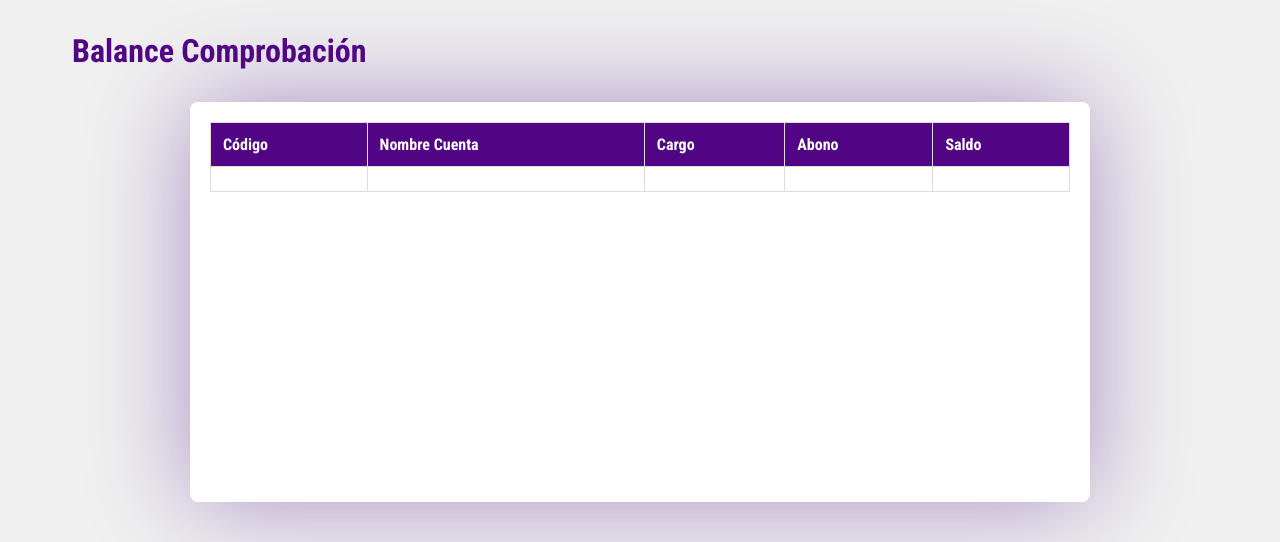
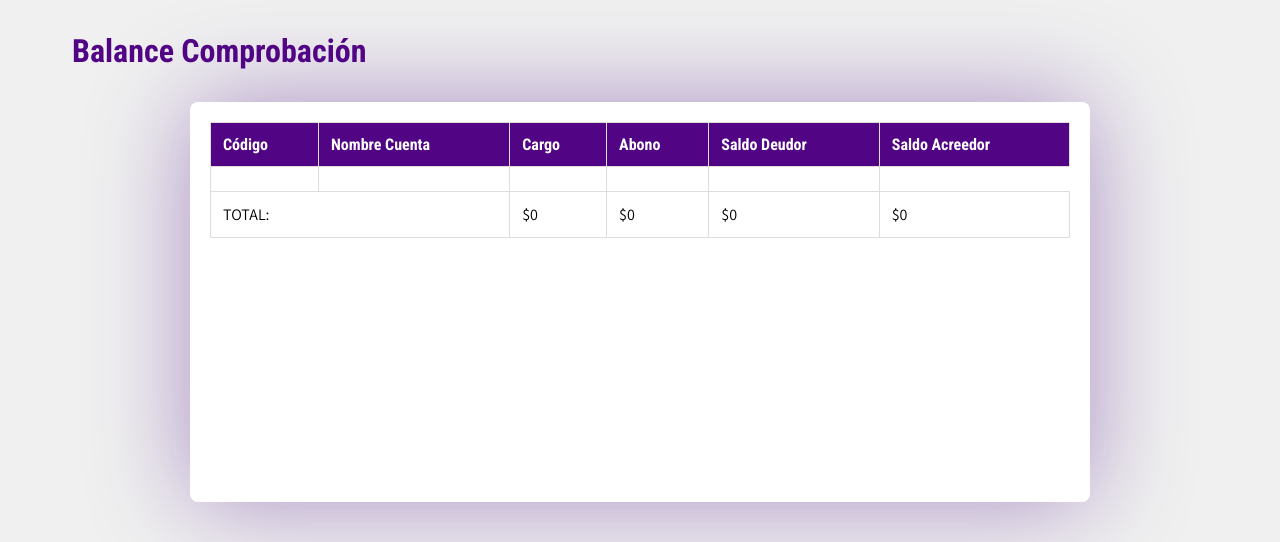
Before and after one commit to kenetcode/accounting-software, a Django app: template accounting/templates/balanceComprobacion.html in a window 1280 px wide. Shown: the part 100-642 px from the top of the page. Run offline with Django 3.2, Linux system fonts and the light colour scheme; the template is opened without the code that fills it, so the values that code supplies are empty.

Commit message:
Se añadio cambios a la pantalla de balanceDeComprobacion

```diff
--- a/accounting/static/css/estadosFinancieros.css
+++ b/accounting/static/css/estadosFinancieros.css
@@ -77,8 +77,6 @@ body {
     background-color: var(--secondary-color);
     color: var(--white);
     font-family: var(--secondary-font);
-    position: sticky;
-    top: 0;
 }
 
 .libro-mayor-table tr:nth-child(even) {
--- a/accounting/static/js/balanceComprobacion.js
+++ b/accounting/static/js/balanceComprobacion.js
@@ -1,4 +1,9 @@
 // Función para obtener y procesar transacciones del endpoint de balance de comprobación
+let totalCargos = 0;
+let totalAbonos = 0;
+let totalDeudor = 0;
+let totalAcreedor = 0;
+
 async function procesarTransacciones() {
     try {
         // Obtener datos del endpoint de Django
@@ -30,16 +35,41 @@ function renderResultados(resultados) {
     tablaResultados.innerHTML = ""; // Limpiar resultados anteriores
 
     resultados.forEach(resultado => {
+        let saldoDeudor = 0;
+        let saldoAcreedor = 0;
+        let color = 'blue';
+        if(resultado.TotalCargos > resultado.TotalAbonos){
+            saldoDeudor = resultado.TotalCargos - resultado.TotalAbonos;
+        }else if(resultado.TotalCargos < resultado.TotalAbonos){
+            saldoAcreedor = resultado.TotalAbonos - resultado.TotalCargos;
+        }
+        if(resultado.Codigo.length < 5){
+            totalCargos += resultado.TotalCargos;
+            totalAbonos += resultado.TotalAbonos;
+            totalDeudor += saldoDeudor;
+            totalAcreedor += saldoAcreedor;
+            color = 'black';
+        }
         const fila = document.createElement('tr');
         fila.innerHTML = `
             <td>${resultado.Codigo}</td>
             <td>${resultado.NombreCuenta}</td>
-            <td>${resultado.TotalCargos.toFixed(2)}</td>
-            <td>${resultado.TotalAbonos.toFixed(2)}</td>
-            <td>${resultado.saldo.toFixed(2)}</td>
+            <td>$${resultado.TotalCargos.toFixed(2)}</td>
+            <td>$${resultado.TotalAbonos.toFixed(2)}</td>
+            <td>$${saldoDeudor.toFixed(2)}</td>
+            <td>$${saldoAcreedor.toFixed(2)}</td>
         `;
+        fila.style.color = color;
         tablaResultados.appendChild(fila);
     });
+    colocarTabla();
+}
+
+function colocarTabla() {
+    document.getElementById('total-cargo').textContent = `$${totalCargos.toFixed(2)}`;
+    document.getElementById('total-abono').textContent = `$${totalAbonos.toFixed(2)}`;
+    document.getElementById('total-deudor').textContent = `$${totalDeudor.toFixed(2)}`;
+    document.getElementById('total-acreedor').textContent = `$${totalAcreedor.toFixed(2)}`;
 }
 
 // Ejecutar procesarTransacciones cuando el DOM esté completamente cargado
--- a/accounting/templates/balanceComprobacion.html
+++ b/accounting/templates/balanceComprobacion.html
@@ -46,7 +46,8 @@
                             <th>Nombre Cuenta</th>
                             <th>Cargo</th>
                             <th>Abono</th>
-                            <th>Saldo</th>
+                            <th>Saldo Deudor</th>
+                            <th>Saldo Acreedor</th>
                         </tr>
                     </thead>
                     <tbody id="tabla-resultados">
@@ -59,6 +60,15 @@
                         </tr>
                         <!-- Filas adicionales según sea necesario -->
                     </tbody>
+                    <tfoot>
+                        <tr>
+                            <td colspan="2">TOTAL:</td>
+                            <td id="total-cargo">$0</td>
+                            <td id="total-abono">$0</td>
+                            <td id="total-deudor">$0</td>
+                            <td id="total-acreedor">$0</td>
+                        </tr>
+                    </tfoot>
                 </table>
             </div>
         </div>
```
